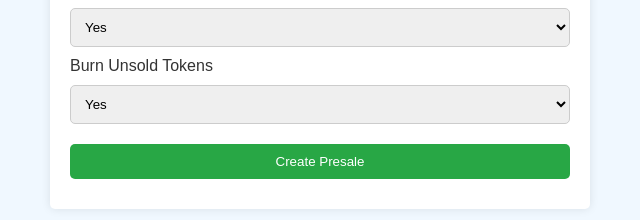
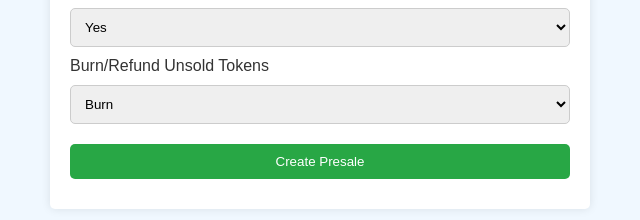
Before and after one commit to timsticks/launchpad-test-dapp, a plain HTML site: page create.html in a window 1280 px wide. Shown: the part 1606-1826 px from the top of the page, 320-960 px from the left. Drawn offline with Linux system fonts and the light colour scheme.

Commit message:
Update create.html

```diff
--- a/create.html
+++ b/create.html
@@ -72,10 +72,10 @@
                 <option value="true">Yes</option>
                 <option value="false">No</option>
             </select>
-            <label for="burnUnsoldTokens">Burn Unsold Tokens</label>
+            <label for="burnUnsoldTokens">Burn/Refund Unsold Tokens</label>
             <select id="burnUnsoldTokens" required>
-                <option value="true">Yes</option>
-                <option value="false">No</option>
+                <option value="true">Burn</option>
+                <option value="false">Refund</option>
             </select>
             <button type="submit">Create Presale</button>
         </form>
```
